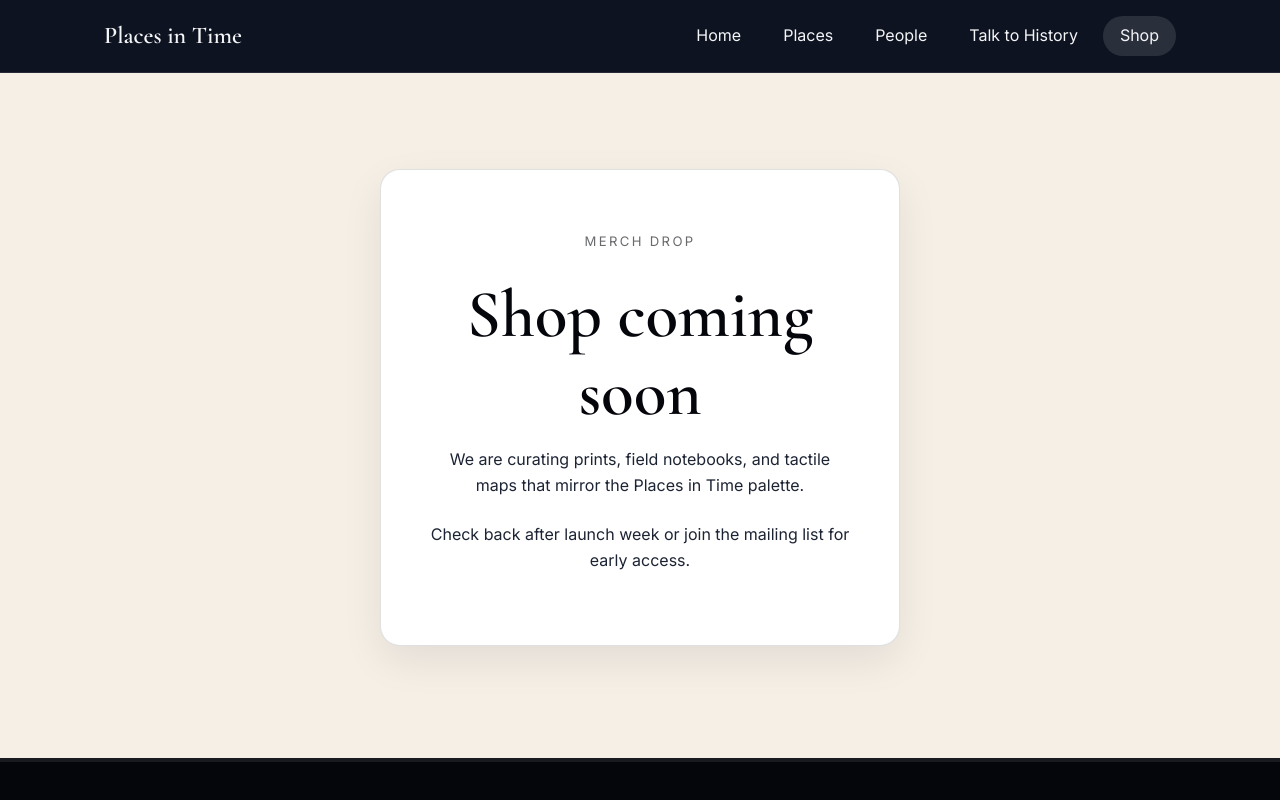
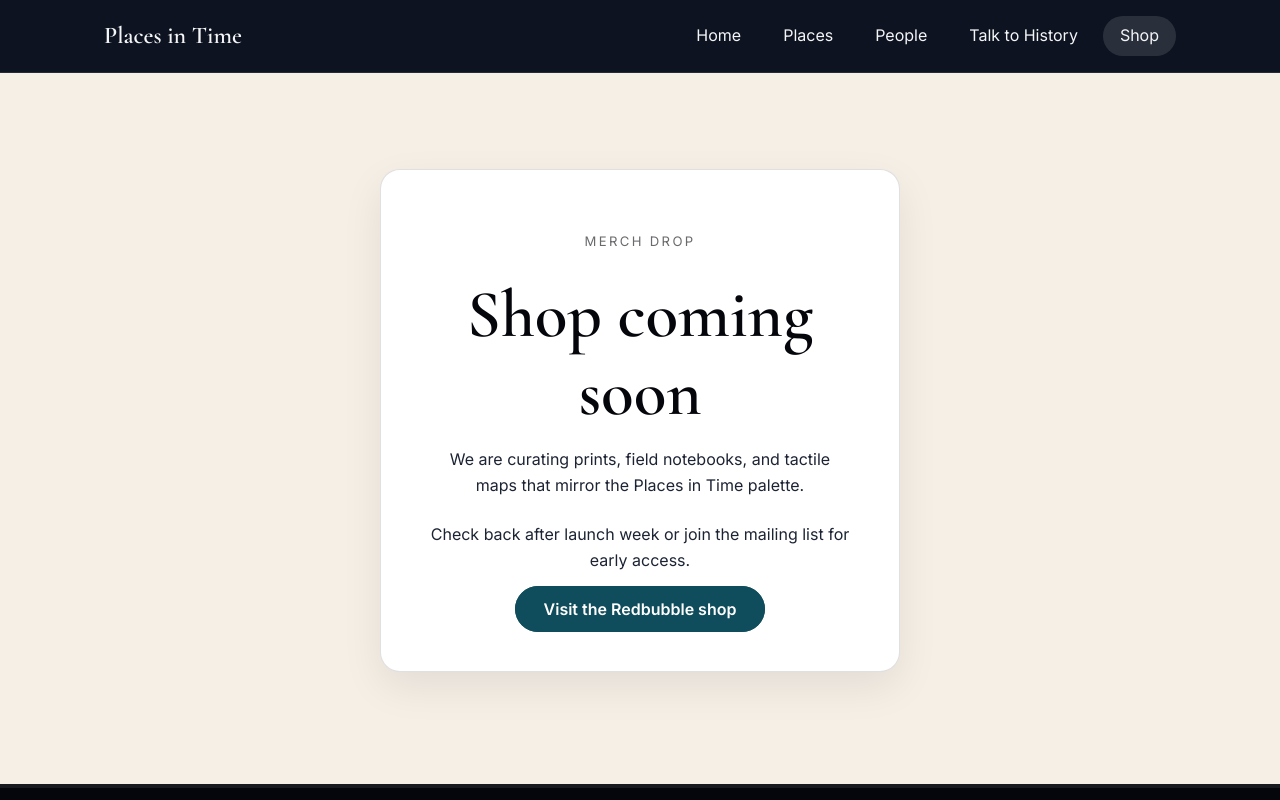
Before and after one commit to Alx-B75/places_in_time_site, a React (Vite) app: page /shop in a window 1280 px wide. Shown: the top 800 px of the page. Built offline with nearby package versions, Linux system fonts and the light colour scheme; no server answers.

Commit message:
feat: add link to Redbubble shop in Shop component

```diff
--- a/src/pages/Shop.jsx
+++ b/src/pages/Shop.jsx
@@ -9,6 +9,9 @@ const Shop = () => {
           {/* TODO: swap copy when merch catalog is ready */}
         </p>
         <p>Check back after launch week or join the mailing list for early access.</p>
+        <a className="button primary" href="https://www.redbubble.com/people/alex-bunting/shop" target="_blank" rel="noreferrer">
+          Visit the Redbubble shop
+        </a>
       </div>
     </div>
   )
```
